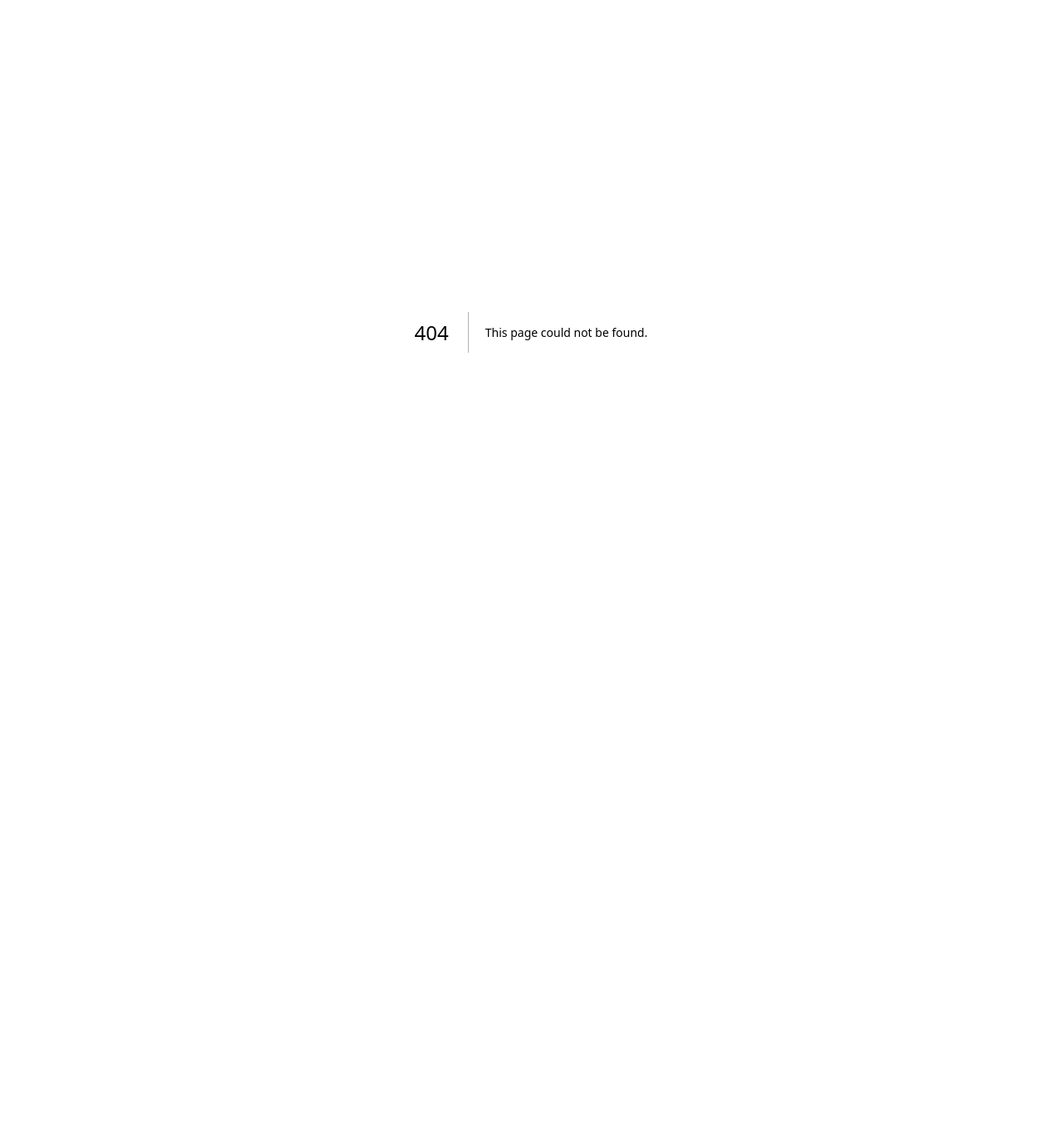
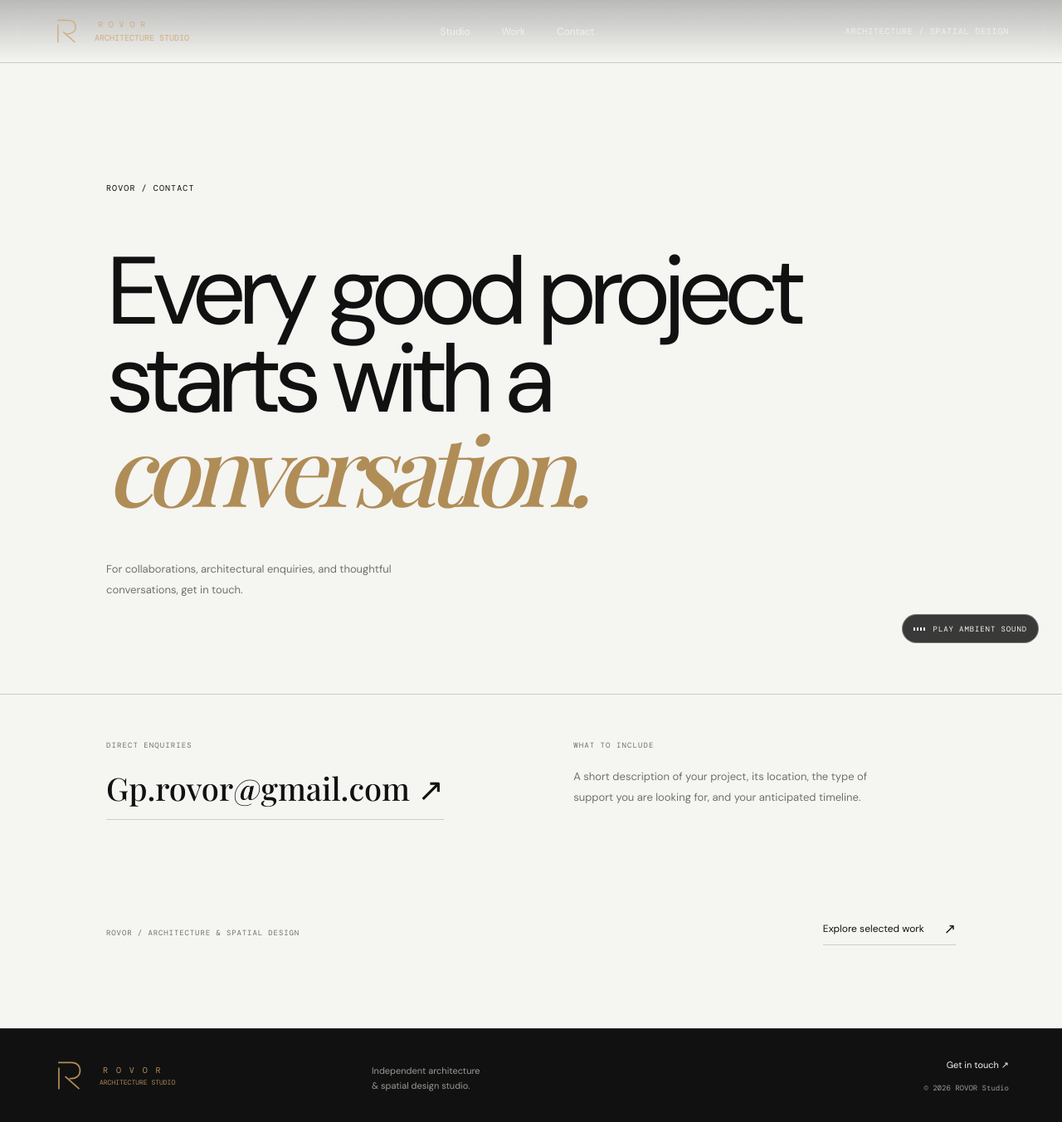
Before and after one commit to rovor-debug/rovor-studio, a Next.js app: page /contact in a window 1280 px wide. Before the commit this address had no page. Shown: the whole page at 83% size. Before the commit the page ends 800 px from the top, so only its background shows below. Built offline with nearby package versions, Linux system fonts and the light colour scheme; a web font is replaced by a local one.

Commit message:
Create direct project enquiry contact page

```diff
--- /dev/null
+++ b/app/contact/page.js
@@ -0,0 +1,35 @@
+import Link from "next/link";
+import Navbar from "@/components/Navbar";
+import Footer from "@/components/Footer";
+import StudioExperience from "@/components/StudioExperience";
+
+export const metadata = {
+  title: "Contact",
+  description: "Contact ROVOR Architecture Studio about architectural design, spatial projects, and collaborations.",
+};
+
+export default function ContactPage() {
+  const subject = encodeURIComponent("Project enquiry — ROVOR");
+  const body = encodeURIComponent("Hello ROVOR,\n\nI would like to discuss a project.\n\nProject type:\nLocation:\nBrief description:\nTimeline:\n\nBest regards,");
+  return (
+    <StudioExperience>
+      <Navbar />
+      <main className="contact-page">
+        <section className="contact-page__hero section-wrap">
+          <p className="eyebrow">ROVOR / Contact</p>
+          <h1>Every good project<br />starts with a <em>conversation.</em></h1>
+          <p className="contact-page__intro">For collaborations, architectural enquiries, and thoughtful conversations, get in touch.</p>
+        </section>
+        <section className="contact-page__details section-wrap">
+          <div><span>Direct enquiries</span><a href={`mailto:Gp.rovor@gmail.com?subject=${subject}&body=${body}`}>Gp.rovor@gmail.com ↗</a></div>
+          <div><span>What to include</span><p>A short description of your project, its location, the type of support you are looking for, and your anticipated timeline.</p></div>
+        </section>
+        <section className="contact-page__closing section-wrap">
+          <span>ROVOR / ARCHITECTURE & SPATIAL DESIGN</span>
+          <Link href="/work" className="text-link">Explore selected work <span>↗</span></Link>
+        </section>
+      </main>
+      <Footer />
+    </StudioExperience>
+  );
+}
```
